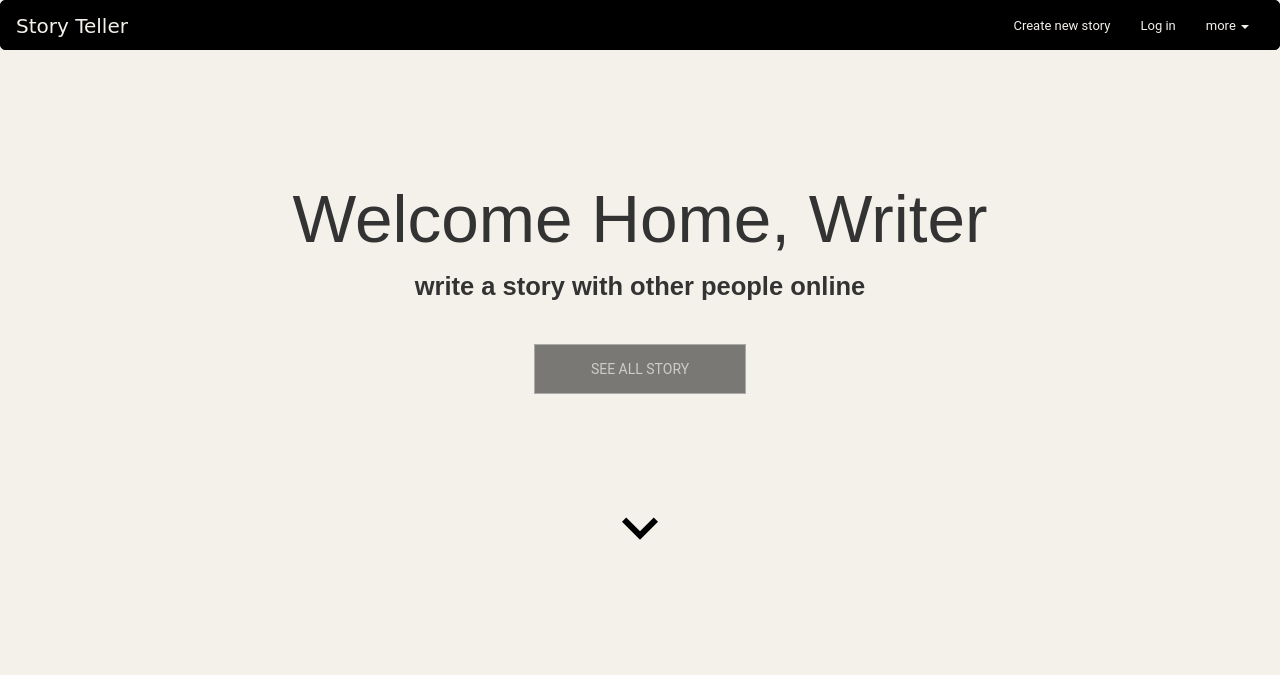
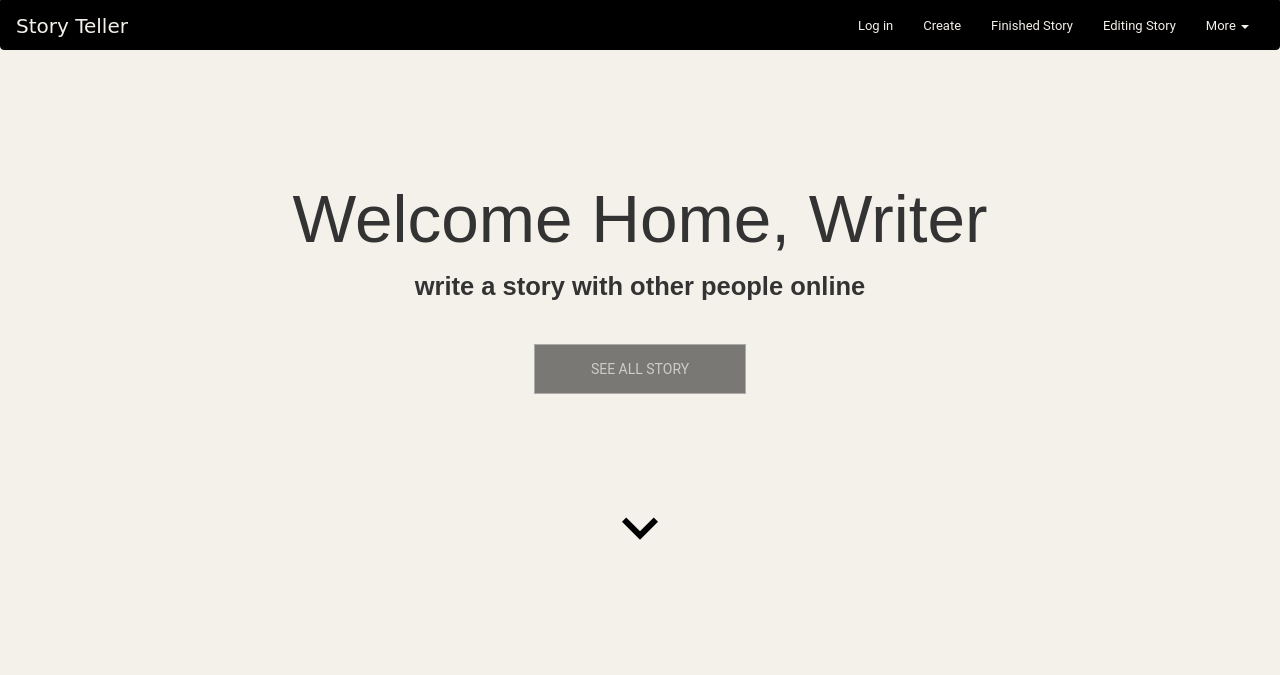
Before and after one commit to 1tangerine1day/storyteller, a Django app: page / in a window 1280 px wide. Shown: the top 675 px of the page. Run offline with Django 3.2, Linux system fonts and the light colour scheme; some libraries are stand-ins or nearby versions.

Commit message:
modify navbar

```diff
--- a/storyteller_app/static/css/finish.css
+++ b/storyteller_app/static/css/finish.css
@@ -52,6 +52,7 @@ body{
 	padding-bottom: 15px;
 	background-color: black;
 	border: 1px solid black;
+	border-radius: 0px 0px 4px 4px;
 	height: 20px;
 }
 
@@ -66,8 +67,9 @@ body{
     background-color: gray;
 }
 
-.dropdown-menu {
+.navbar-nav > li > .dropdown-menu {
 	background-color: white;
+	margin-top: 12px;
 }
 
 .caret {
@@ -239,4 +241,4 @@ figure .btn-primary a {
 .editing:hover {
 	background-color: #DCDCDC;
 
-} 
+}
--- a/storyteller_app/static/css/story.css
+++ b/storyteller_app/static/css/story.css
@@ -52,6 +52,7 @@ body{
     padding-bottom: 15px;
     background-color: black;
     border: 1px solid black;
+    border-radius: 0px 0px 4px 4px;
     height: 20px;
 }
 
@@ -66,8 +67,9 @@ body{
     background-color: gray;
 }
 
-.dropdown-menu {
+.navbar-nav > li > .dropdown-menu {
     background-color: white;
+    margin-top: 12px;
 }
 
 .caret {
--- a/storyteller_app/static/css/style.css
+++ b/storyteller_app/static/css/style.css
@@ -176,8 +176,10 @@ body{
     padding-bottom: 15px;
     background-color: black;
     border: 1px solid black;
+    border-radius: 0px 0px 4px 4px;
     height: 20px;
 }
+
 
 .navbar-brand {
     font-size: 40px;
@@ -190,8 +192,14 @@ body{
     background-color: gray;
 }
 
-.dropdown-menu {
+.navbar-nav > li > .dropdown-menu {
     background-color: white;
+    margin-top: 12px;
+}
+
+.navbar-nav > li > .dropdown-menu {
+    background-color: white;
+    margin-top: 12px;
 }
 
 .caret {
--- a/storyteller_app/templates/storyteller_app/index.html
+++ b/storyteller_app/templates/storyteller_app/index.html
@@ -58,10 +58,12 @@
 	    </div>
 	    <div class="collapse navbar-collapse" id="bs-example-navbar-collapse-1">
 	      <ul class="nav navbar-nav navbar-right">
-	      	<li><a id="create" href="#">Create new story</a></li>
-	        <li><a id="log-in" href="#">Log in</a></li>
+	      	<li><a id="log-in" href="#">Log in</a></li>
+	      	<li><a id="create" href="#">Create</a></li>
+	      	<li><a href="{% url 'collection_f' %}">Finished Story</a></li>
+	      	<li><a href="{% url 'collection_e' %}">Editing Story</a></li>
 	        <li class="dropdown">
-	          <a href="#" class="dropdown-toggle" data-toggle="dropdown" role="button" aria-haspopup="true" aria-expanded="false">more <span class="caret"></span></a>
+	          <a href="#" class="dropdown-toggle" data-toggle="dropdown" role="button" aria-haspopup="true" aria-expanded="false">More <span class="caret"></span></a>
 	          <ul class="dropdown-menu">
 	            <li><a href="{% url 'index' %}">Home</a></li>
 	            <li><a href="{% url 'collection_f' %}">Finished story</a></li>
--- a/storyteller_app/views.py
+++ b/storyteller_app/views.py
@@ -92,6 +92,7 @@ def collection_e(request):
     paginator = Paginator(contact_list, 9) # Show 25 contacts per page
 
     page = request.GET.get('page')
+
     try:
         contacts = paginator.page(page)
     except PageNotAnInteger:
@@ -102,13 +103,6 @@ def collection_e(request):
         contacts = paginator.page(paginator.num_pages)
 
     return render(request, 'storyteller_app/collection_e.html', {'contacts': contacts})
-
-
-
-
-
-
-
 
 def collection_f(request):
 
@@ -183,13 +177,22 @@ def index(request):
 def post_likes(request, pk):
 
     temp_pk = pk
+    Post.objects.filter(pk=temp_pk).update(post_likes = F('post_likes')+1)
+    contact_list = Post.objects.all()
+    paginator = Paginator(contact_list, 9) # Show 25 contacts per page
+    page = request.GET.get('page')
 
-    Post.objects.filter(pk=temp_pk).update(post_likes = F('post_likes')+1)
+    try:
+        contacts = paginator.page(page)
+    except PageNotAnInteger:
+        # If page is not an integer, deliver first pag.
+        contacts = paginator.page(1)
+    except EmptyPage:
+        # If page is out of range (e.g. 9999), deliver last page of results.
+        contacts = paginator.page(paginator.num_pages)
 
-    post_list  = Post.objects.all()
+    return render(request, 'storyteller_app/collection_e.html', {'contacts': contacts})
 
-
-    return render(request, 'storyteller_app/collection_e.html',{'post_list': post_list })
 
 
 
```
Also changed, not shown: storyteller_app/templates/storyteller_app/collection_e.html (+9 -6 lines), storyteller_app/templates/storyteller_app/collection_f.html (+8 -7 lines), storyteller_app/templates/storyteller_app/story.html (+5 -3 lines), db.sqlite3.
